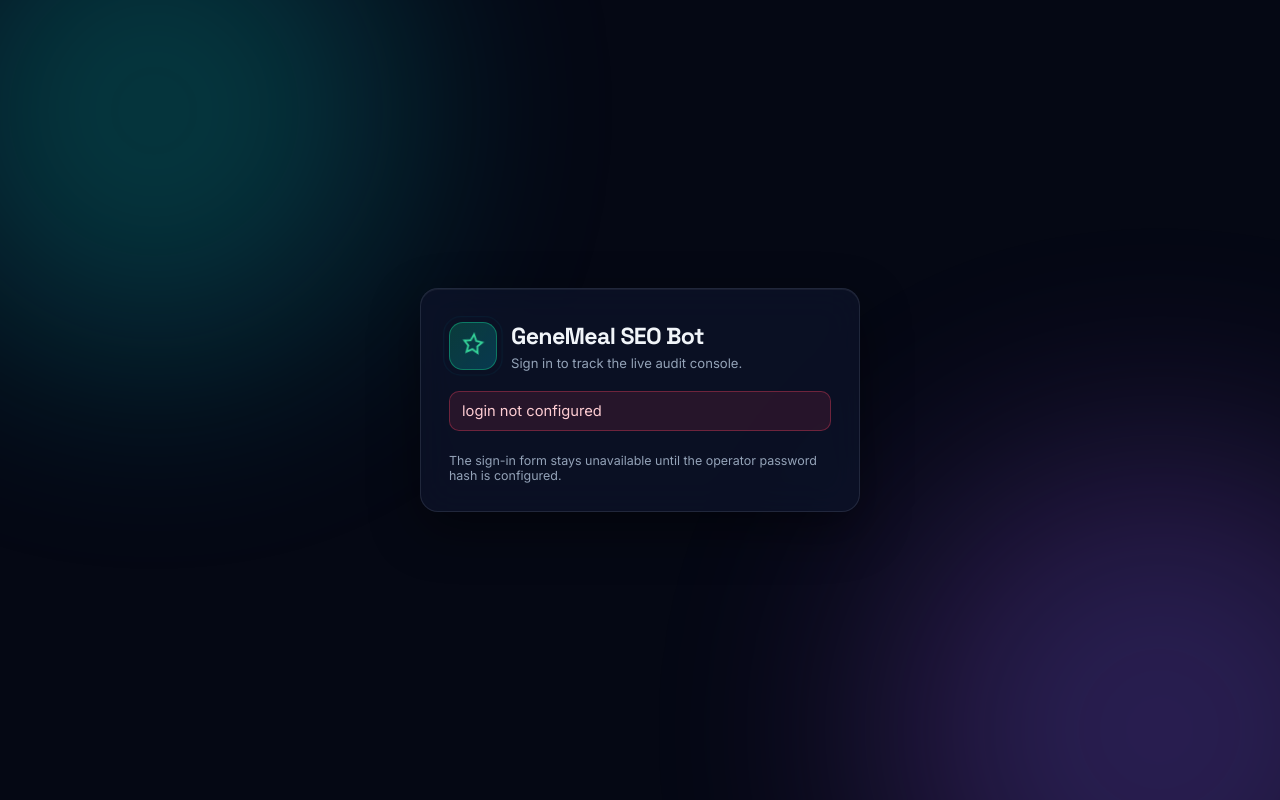
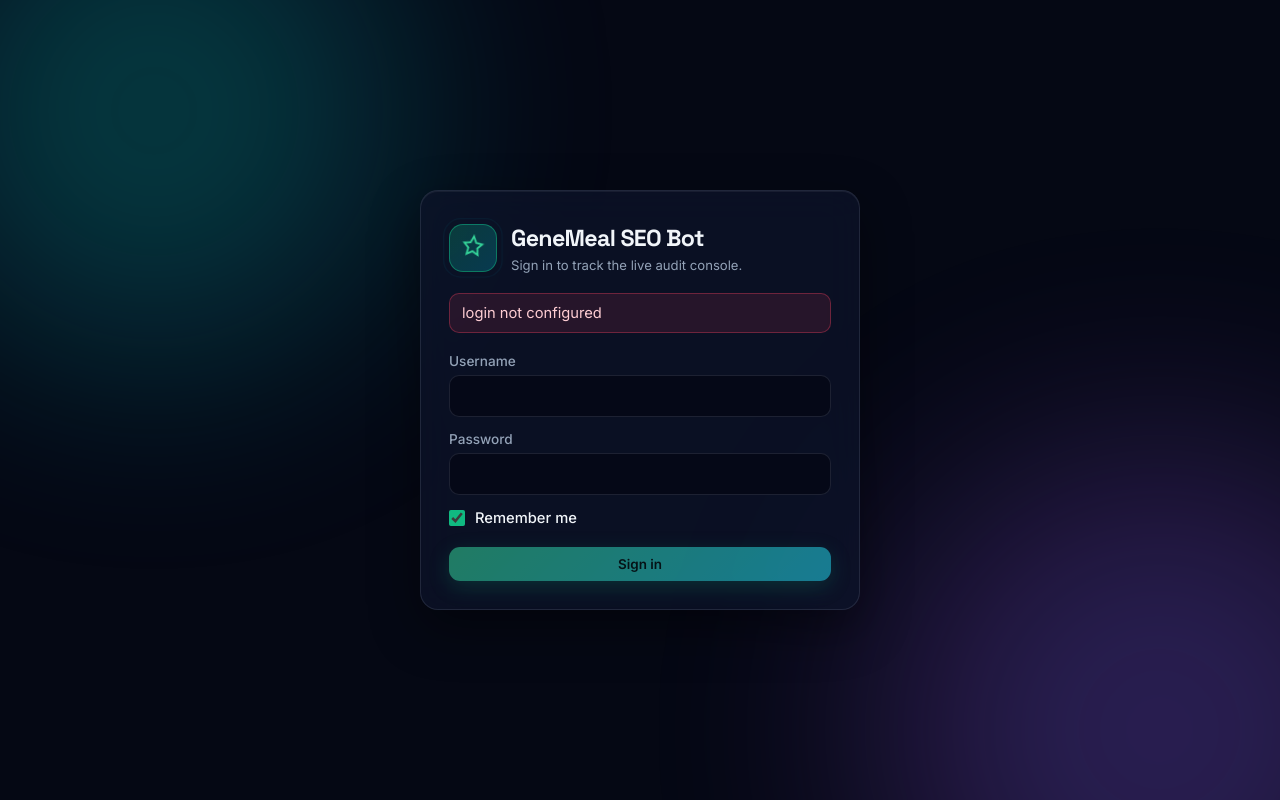
Before and after one commit to michaelkindling9970-wq/genemeal-seo-bot, a FastAPI app: page /login in a window 1280 px wide. Run offline with FastAPI, Linux system fonts and the light colour scheme.

Commit message:
Show the console login form, with Remember me checked, even before a password hash is set
The page still fails closed and cannot sign anyone in until CONSOLE_PASSWORD_HASH is configured.

```diff
--- a/templates/console_login.html
+++ b/templates/console_login.html
@@ -36,25 +36,21 @@
       <p class="login-error" role="alert">{{ error }}</p>
       {% endif %}
 
-      {% if configured %}
       <form method="post" action="/login" class="console-login-form">
         <input type="hidden" name="csrf_token" value="{{ csrf_token }}" />
         <input type="hidden" name="next" value="{{ next_url or '/' }}" />
         <label>Username
-          <input type="text" name="username" value="{{ username or '' }}" required autocomplete="username" maxlength="64" />
+          <input type="text" name="username" value="{{ username or '' }}" required autocomplete="username" maxlength="64" {% if not configured %}disabled{% endif %} />
         </label>
         <label>Password
-          <input type="password" name="password" required autocomplete="current-password" maxlength="128" />
+          <input type="password" name="password" required autocomplete="current-password" maxlength="128" {% if not configured %}disabled{% endif %} />
         </label>
         <label class="remember-row" for="remember">
           <input type="checkbox" id="remember" name="remember" value="1"{% if remember_checked %} checked{% endif %} />
           Remember me
         </label>
-        <button class="btn btn-primary" type="submit">Sign in</button>
+        <button class="btn btn-primary" type="submit"{% if not configured %} disabled{% endif %}>Sign in</button>
       </form>
-      {% else %}
-      <p class="panel-sub">The sign-in form stays unavailable until the operator password hash is configured.</p>
-      {% endif %}
     </section>
   </main>
 </body>
```
Also changed, not shown: tests/test_console_auth.py (+2 -1 lines).
